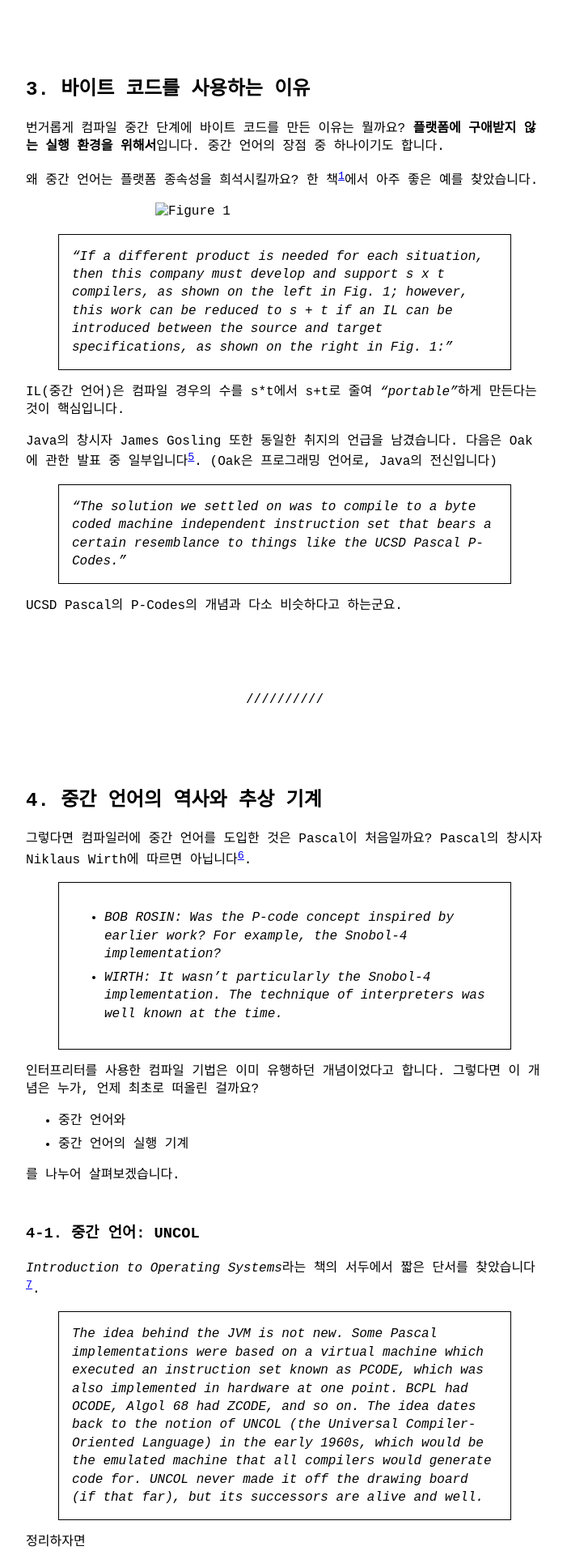
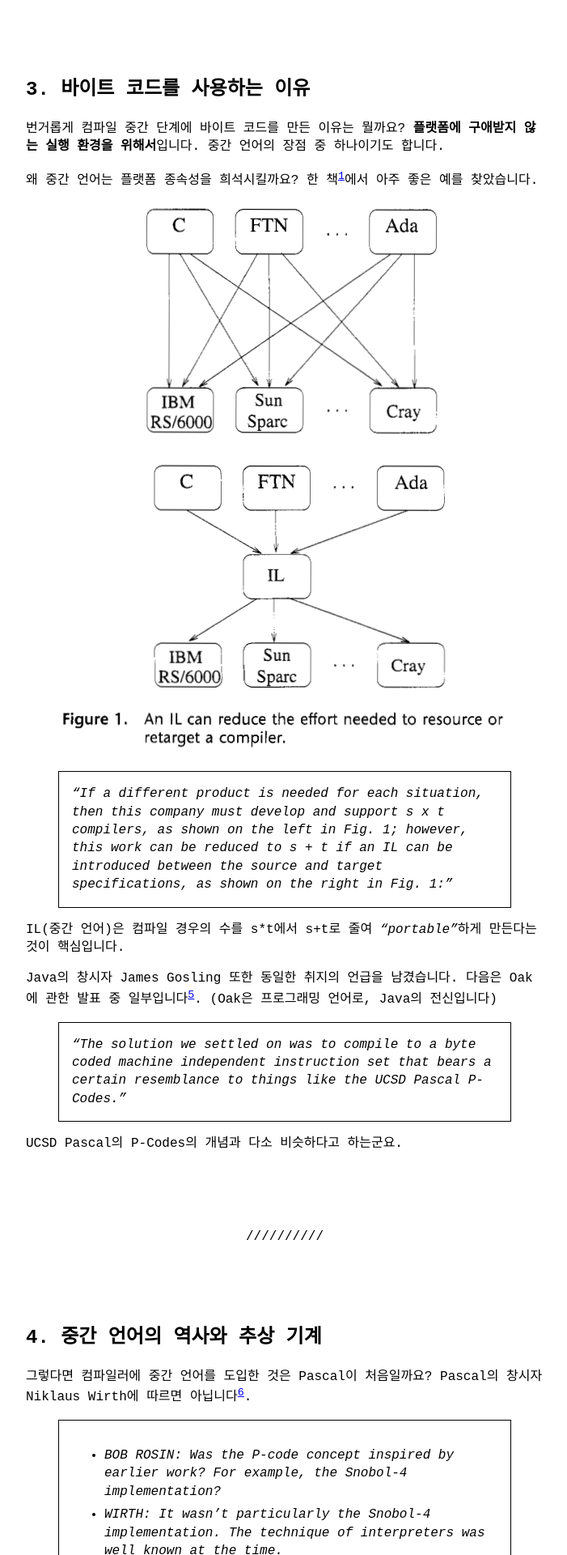
Before and after one commit to electronyoon/electronyoon.github.io, a Jekyll site: the page built from _posts/2024-11-05-자바 바이트 코드, 왜 만들었을까?.md, in a window 1280 px wide. Shown: the part 2635-4555 px from the top of the page at 81% size, without its empty margins (288-989 px from the left). Built offline with Jekyll 4.4.1, drawn with Linux system fonts in a browser that asks for light colours.

Commit message:
fix image url upon width css updated

```diff
--- a/_posts/2024-11-05-자바 바이트 코드, 왜 만들었을까?.md
+++ b/_posts/2024-11-05-자바 바이트 코드, 왜 만들었을까?.md
@@ -96,7 +96,7 @@
 
 왜 중간 언어는 플랫폼 종속성을 희석시킬까요? 한 책[^1]에서 아주 좋은 예를 찾았습니다.
 
-<img src="{{ site.baseurl }}/assets/attachments/2024-11-05-01/Figure 1.png" alt="Figure 1" style="width: 50%; height: auto;" />
+![Figure 1]({{ site.baseurl }}/assets/attachments/2024-11-05/Figure 1.png)
 
 > "If a different product is needed for each situation, then this company must develop and support s x t compilers, as shown on the left in Fig. 1; however, this work can be reduced to s + t if an IL can be introduced between the source and target specifications, as shown on the right in Fig. 1:"
 
```
